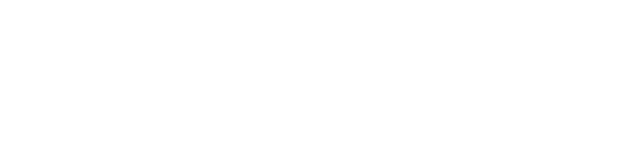
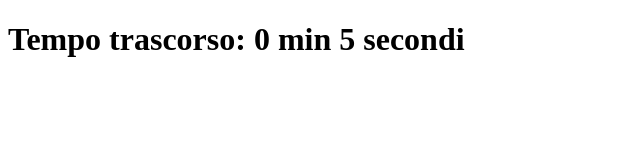
Before and after one commit to FrancescoFlavioMartinelli/S7L3, a plain HTML site: page index.html in a window 1280 px wide. Shown: the whole page, without its empty margins (0-640 px from the left). Drawn offline with nearby package versions, Linux system fonts and the light colour scheme.

Commit message:
Esercizio

```diff
--- a/es_storage.js
+++ b/es_storage.js
@@ -6,3 +6,59 @@
 //A: il tempo riprende da dove si era fermato
 
 //B: il tempo riprende tentendo conto del tempo passato
+
+
+//A
+
+//timer
+
+//il tempo deve partire da dover siamo rimasti (quando ricarichiamo)
+
+//sessionStorage.getItem() -> null
+let minDisplay = document.querySelector("#minuti")
+let secDisplay = document.querySelector("#secondi")
+
+// let s = 0;
+// if(sessionStorage.getItem("secondi")){
+//     s = parseInt(sessionStorage.getItem("secondi"));
+// }
+
+
+// let m = sessionStorage.getItem("minuti") ? parseInt(sessionStorage.getItem("minuti")) : 0;
+
+
+// let s = 0;
+// let m = 0;
+// if(sessionStorage.getItem("timer")){
+//     m = JSON.parse(sessionStorage.getItem("timer"))[0]
+//     s = JSON.parse(sessionStorage.getItem("timer"))[1]
+// }
+
+let tempo = sessionStorage.getItem("timer") ? JSON.parse(sessionStorage.getItem("timer")) : {min: 0, sec:0}
+
+secDisplay.innerHTML = tempo.sec
+minDisplay.innerHTML = tempo.min
+
+// let v = condizion ? value_true : value_flase
+
+
+let timer = setInterval(()=>{
+    // s++
+    // if(s == 60){
+    //     m++
+    //     s = 0
+    // }
+    // secDisplay.innerHTML = s
+    // minDisplay.innerHTML = m
+    tempo.sec++
+    if(tempo.sec == 60){
+        tempo.min++
+        tempo.sec = 0
+    }
+    secDisplay.innerHTML = tempo.sec
+    minDisplay.innerHTML = tempo.min
+    // sessionStorage.setItem("minuti", m)
+    // sessionStorage.setItem("secondi", s)
+    console.log(tempo);
+    sessionStorage.setItem("timer", JSON.stringify(tempo))
+},1000);
--- a/index.html
+++ b/index.html
@@ -7,8 +7,10 @@
     <title>Document</title>
 </head>
 <body>
-    <script src="https://cdn.jsdelivr.net/npm/axios/dist/axios.min.js"></script>
+    <h1>Tempo trascorso: <span id="minuti"></span> min <span id="secondi"></span> secondi</h1>
+    <!-- <script src="https://cdn.jsdelivr.net/npm/axios/dist/axios.min.js"></script> -->
     <!-- <script src="json_storgage.js"></script> -->
+    <script src="es_storage.js"></script>
 
 </body>
 </html>
```
